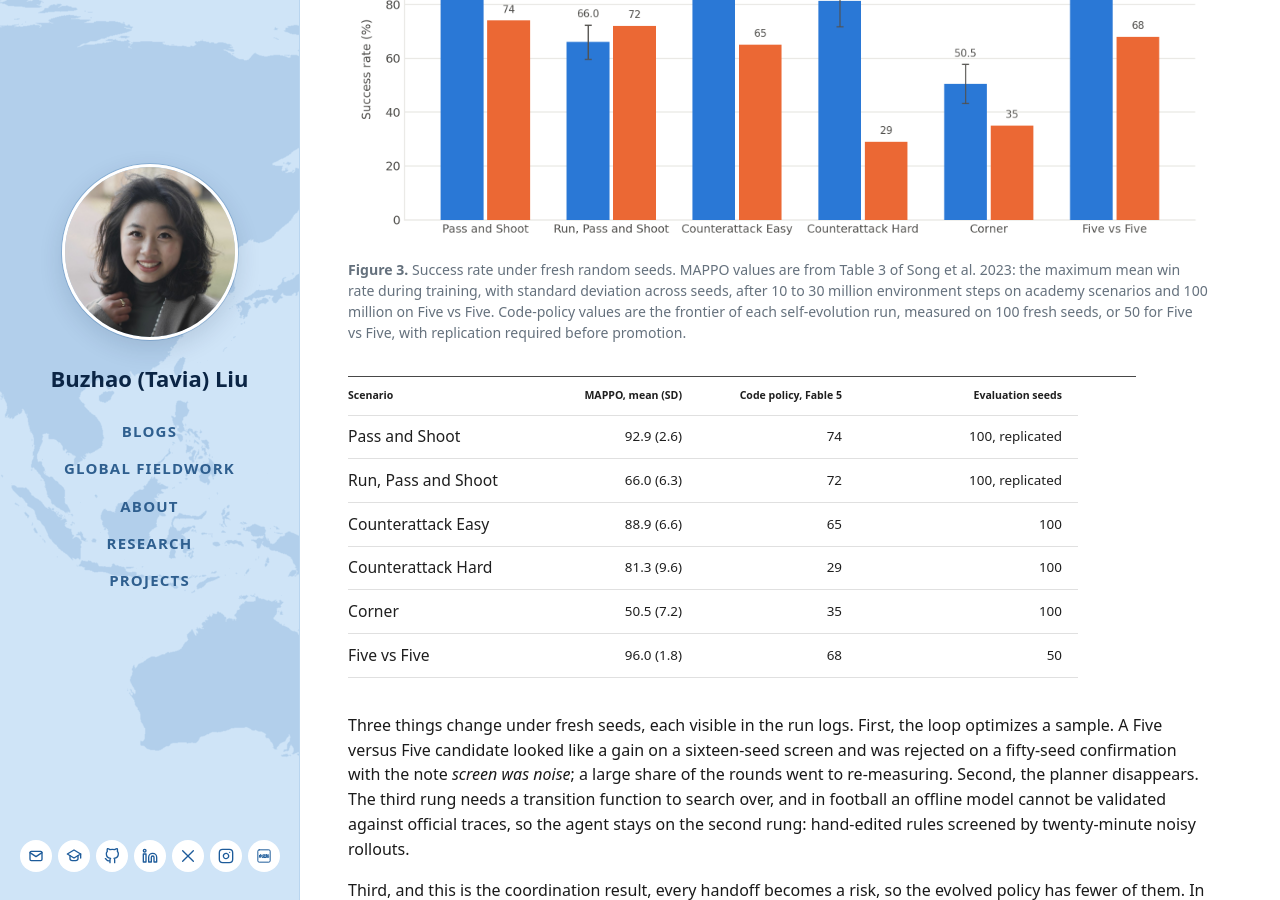
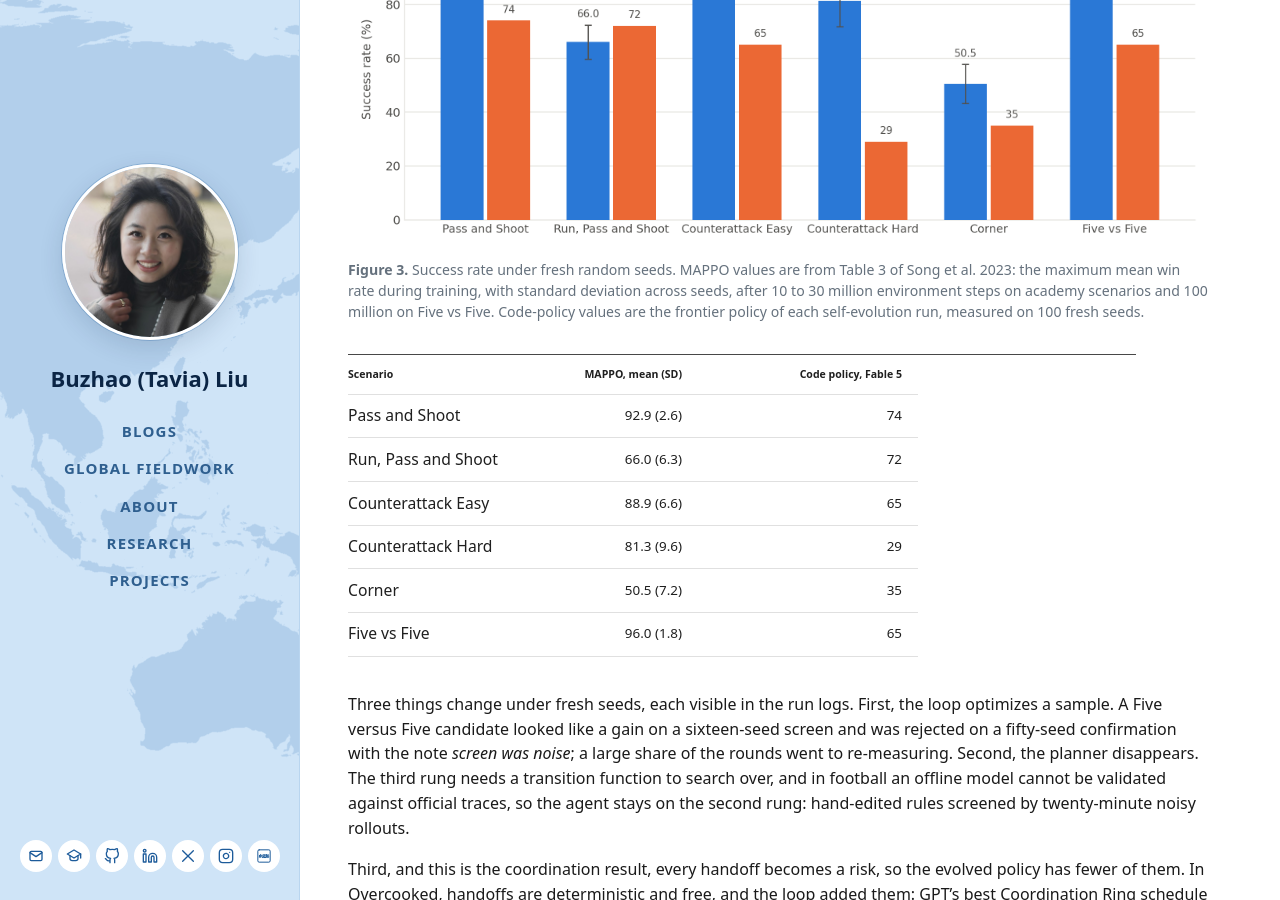
Before and after one commit to tavia-liu/tavia-liu.github.io, a Jekyll site: the page built from _posts/2026-10-31-self-improvement-ends-with-a-proof.md, in a window 1280 px wide and 900 px high, scrolled down 4153 px. Built offline with Jekyll 4.4.1, drawn with Linux system fonts in a browser that asks for light colours.

Commit message:
Football: all code-policy values on 100 fresh seeds; 5v5 re-evaluated to 65

```diff
--- a/_posts/2026-10-31-self-improvement-ends-with-a-proof.md
+++ b/_posts/2026-10-31-self-improvement-ends-with-a-proof.md
@@ -72,17 +72,17 @@ We ran the same loop on Google Research Football with fresh random seeds on ever
 
 <figure style="margin: 2rem 0; max-width: 100%;">
   <img src="{{ '/assets/img/research/football-mappo-vs-code-policy.png' | relative_url }}" alt="Grouped bar chart of success rate on six Google Research Football scenarios: trained MAPPO from Yu et al. 2022 versus the self-evolved Fable 5 code policy" style="display: block; width: 100%; height: auto;">
-  <figcaption style="margin-top: .65rem; color: #65717d; font-size: .88rem; line-height: 1.5;"><strong>Figure 3.</strong> Success rate under fresh random seeds. MAPPO values are from Table 3 of Song et al. 2023: the maximum mean win rate during training, with standard deviation across seeds, after 10 to 30 million environment steps on academy scenarios and 100 million on Five vs Five. Code-policy values are the frontier of each self-evolution run, measured on 100 fresh seeds, or 50 for Five vs Five, with replication required before promotion.</figcaption>
+  <figcaption style="margin-top: .65rem; color: #65717d; font-size: .88rem; line-height: 1.5;"><strong>Figure 3.</strong> Success rate under fresh random seeds. MAPPO values are from Table 3 of Song et al. 2023: the maximum mean win rate during training, with standard deviation across seeds, after 10 to 30 million environment steps on academy scenarios and 100 million on Five vs Five. Code-policy values are the frontier policy of each self-evolution run, measured on 100 fresh seeds.</figcaption>
 </figure>
 
-| Scenario | MAPPO, mean (SD) | Code policy, Fable 5 | Evaluation seeds |
-| --- | ---: | ---: | ---: |
-| Pass and Shoot | 92.9 (2.6) | 74 | 100, replicated |
-| Run, Pass and Shoot | 66.0 (6.3) | 72 | 100, replicated |
-| Counterattack Easy | 88.9 (6.6) | 65 | 100 |
-| Counterattack Hard | 81.3 (9.6) | 29 | 100 |
-| Corner | 50.5 (7.2) | 35 | 100 |
-| Five vs Five | 96.0 (1.8) | 68 | 50 |
+| Scenario | MAPPO, mean (SD) | Code policy, Fable 5 |
+| --- | ---: | ---: |
+| Pass and Shoot | 92.9 (2.6) | 74 |
+| Run, Pass and Shoot | 66.0 (6.3) | 72 |
+| Counterattack Easy | 88.9 (6.6) | 65 |
+| Counterattack Hard | 81.3 (9.6) | 29 |
+| Corner | 50.5 (7.2) | 35 |
+| Five vs Five | 96.0 (1.8) | 65 |
 
 Three things change under fresh seeds, each visible in the run logs. First, the loop optimizes a sample. A Five versus Five candidate looked like a gain on a sixteen-seed screen and was rejected on a fifty-seed confirmation with the note *screen was noise*; a large share of the rounds went to re-measuring. Second, the planner disappears. The third rung needs a transition function to search over, and in football an offline model cannot be validated against official traces, so the agent stays on the second rung: hand-edited rules screened by twenty-minute noisy rollouts.
 
```
Also changed, not shown: assets/img/research/football-mappo-vs-code-policy.png.
